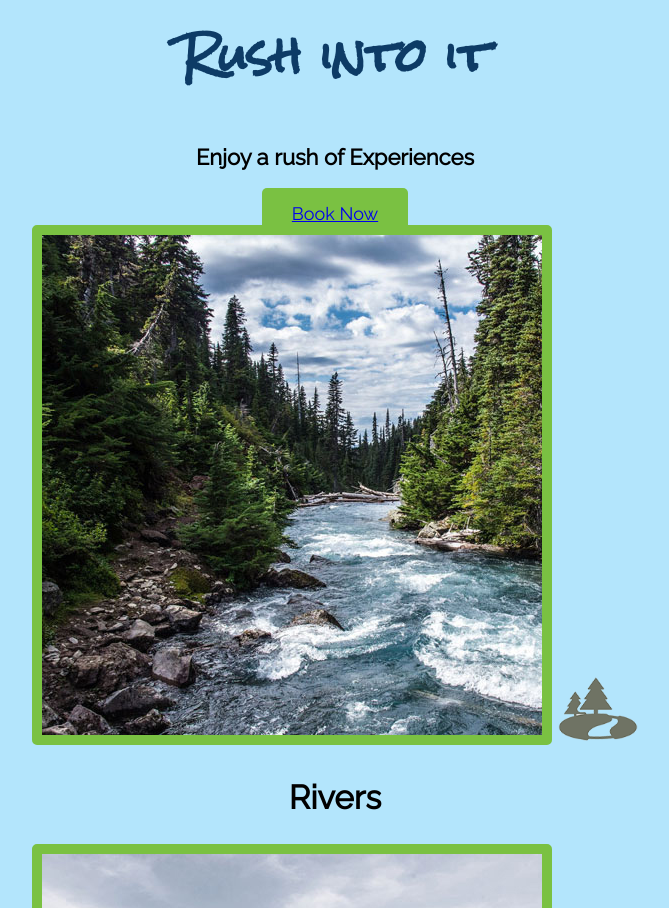
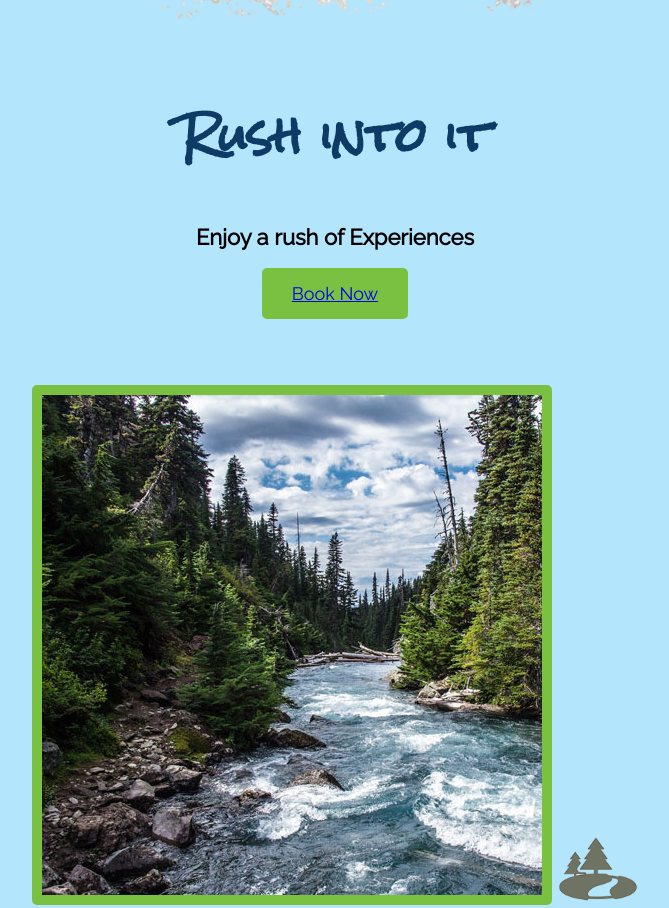
Before and after one commit to wardy2121/wdd130, a plain HTML site: page wwr/index.html in a window 1280 px wide. Shown: the part 976-1884 px from the top of the page, without its empty margins (305-974 px from the left). Drawn offline with Linux system fonts and the light colour scheme.

Commit message:
Change 5.1.3

```diff
--- a/wwr/styles/style.css
+++ b/wwr/styles/style.css
@@ -28,6 +28,7 @@
 
   header {
     background-color: #0D3B66;
+    padding: 40px 0;
   }
 
   nav a:hover {
@@ -55,6 +56,7 @@
   #background {
     height: 725px;
     background-color: #7AC142;
+    padding: 40px 0;
   }
 
   .msg {
@@ -154,3 +156,8 @@ footer .social img {
 main section img {
   box-sizing: border-box;
 }
+
+main section {
+  padding-top: 80px;
+  padding-bottom: 40px;
+}
```
